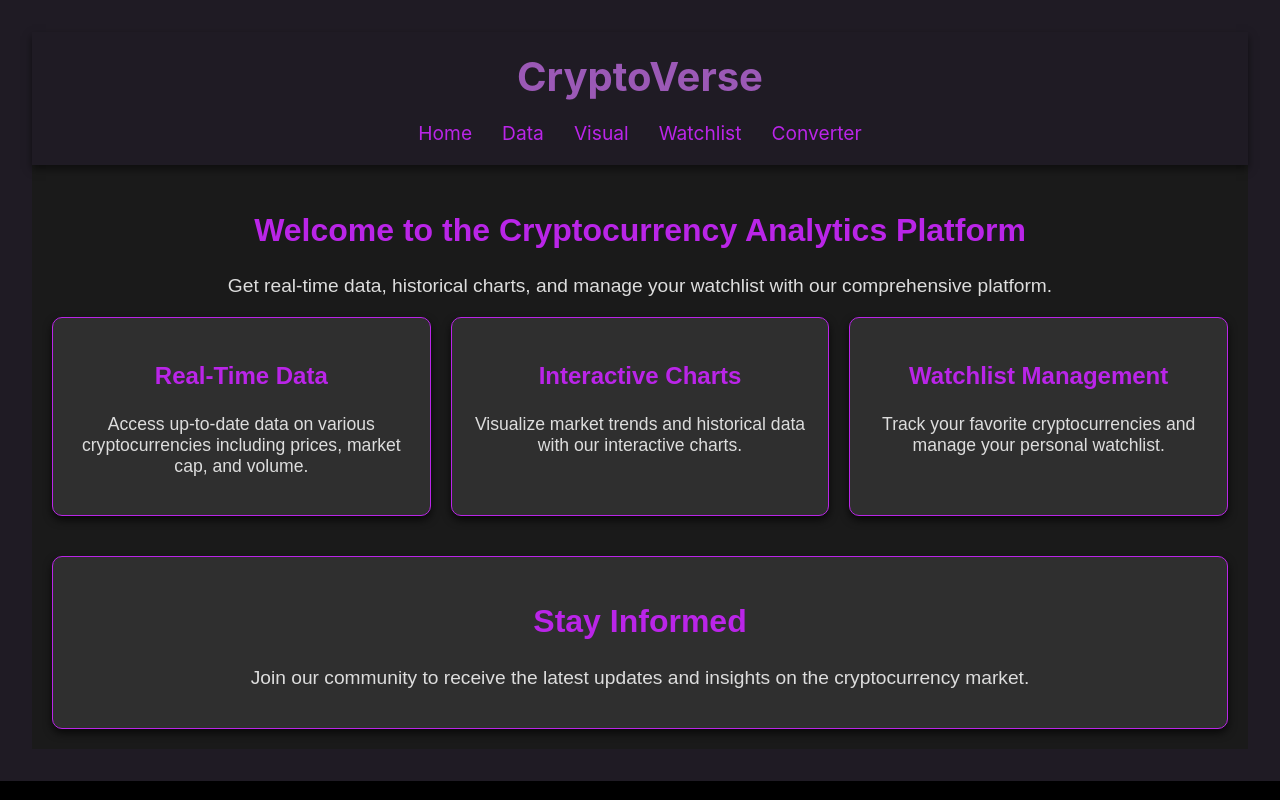
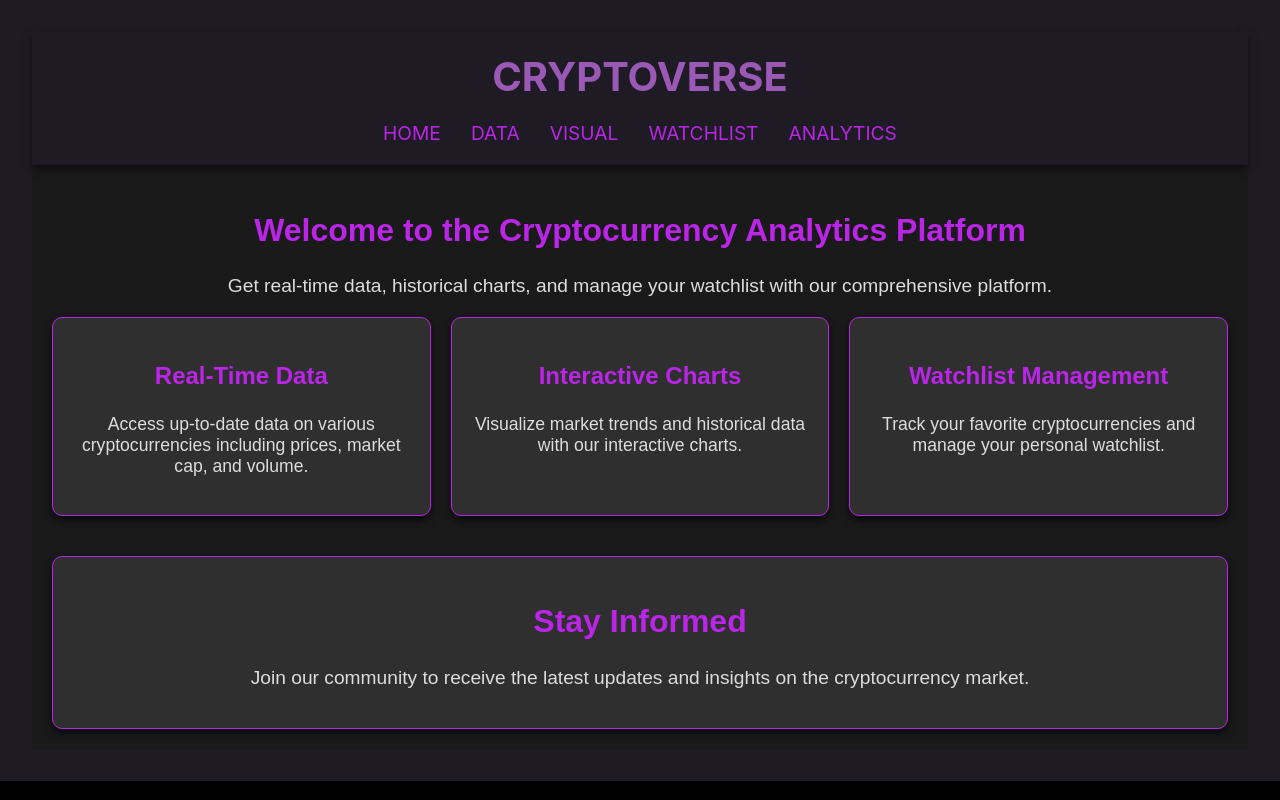
Before and after one commit to FranklineFlorence/CryptoCurrency-Website, a React (Vite) app in the folder cryptocurrency/: page / in a window 1280 px wide. Built offline with nearby package versions, Linux system fonts and the light colour scheme.

Commit message:
Modified font

```diff
--- a/cryptocurrency/src/components/Header.jsx
+++ b/cryptocurrency/src/components/Header.jsx
@@ -8,13 +8,13 @@ import './Header.css';
 function Header() {
   return (
     <header className="App-header">
-      <h1>CryptoVerse</h1>
+      <h1>CRYPTOVERSE</h1>
       <nav>
-        <Link to="/">Home</Link>
-        <Link to="/data">Data</Link>
-        <Link to="/visual">Visual</Link>
-        <Link to="/watchlist">Watchlist</Link>
-        <Link to="/convert">Converter</Link> {/* Add link to CryptoConverter */}
+        <Link to="/">HOME</Link>
+        <Link to="/data">DATA</Link>
+        <Link to="/visual">VISUAL</Link>
+        <Link to="/watchlist">WATCHLIST</Link>
+        <Link to="/convert">ANALYTICS</Link> {/* Add link to CryptoConverter */}
       </nav>
     </header>
   );
```
